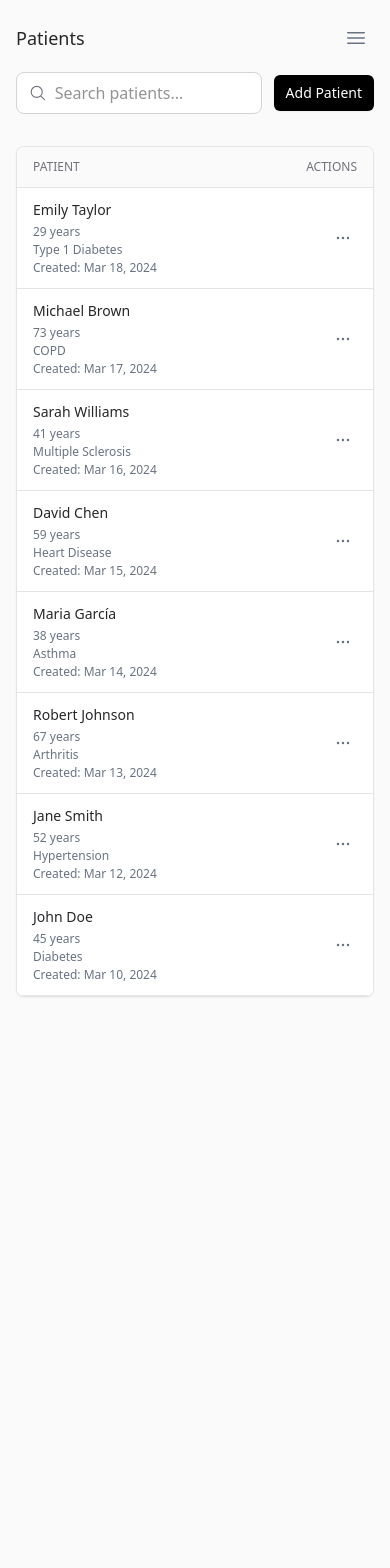
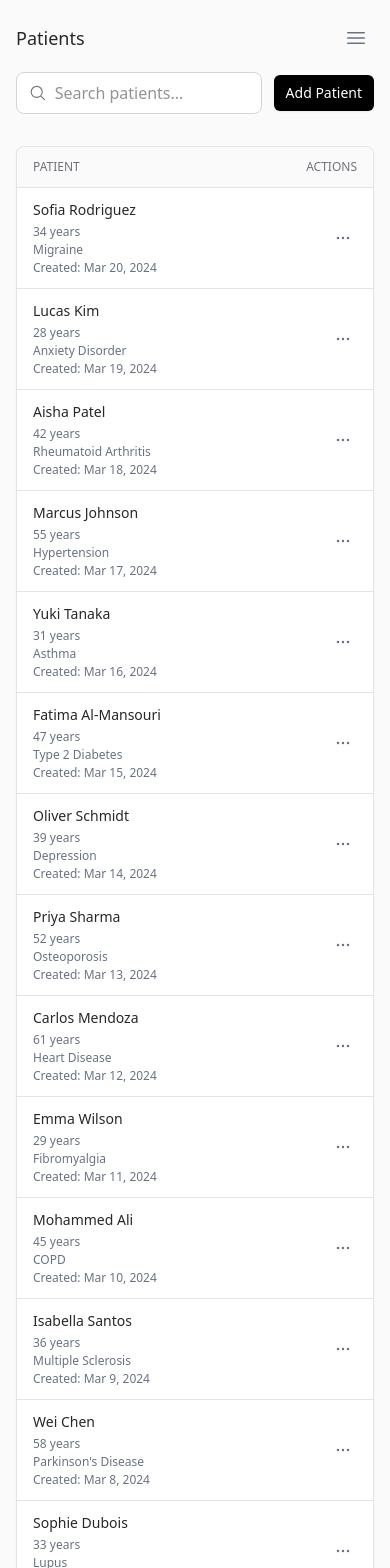
Before and after one commit to manumorante/track-patients, a React (Vite) app: page /patients in a window 390 px wide. Shown: the top 1568 px of the page. Before the commit the page ends 1013 px from the top, so only its background shows below. Built offline with nearby package versions, Linux system fonts and the light colour scheme.

Commit message:
feat: update Navigation component for improved responsiveness and modify patient data with new entries and updates for enhanced diversity in patient profiles

```diff
--- a/src/components/common/Navigation.tsx
+++ b/src/components/common/Navigation.tsx
@@ -23,7 +23,7 @@ export default function Navigation() {
     <>
       <div
         className={cx(
-          'fixed inset-y-0 left-0 z-40 w-64 transform bg-white transition-transform duration-200 ease-in-out sm:relative sm:w-52 sm:translate-x-0',
+          'fixed inset-y-0 left-0 z-40 w-64 shrink-0 transform bg-white transition-transform duration-200 ease-in-out sm:relative sm:w-52 sm:translate-x-0',
           isNavOpen ? 'translate-x-0' : '-translate-x-full',
         )}>
         <div className="space-y-4 p-4 sm:p-8">
--- a/src/data/patients.ts
+++ b/src/data/patients.ts
@@ -3,59 +3,242 @@ import type { Patient } from '@/types'
 export const patients: Patient[] = [
   {
     id: '1',
-    name: 'John Doe',
-    age: 45,
-    primaryCondition: 'Diabetes',
-    createdAt: '2024-03-10T10:30:00Z',
+    name: 'Sofia Rodriguez',
+    age: 34,
+    primaryCondition: 'Migraine',
+    createdAt: '2024-03-20T09:15:00Z',
+    updatedAt: '',
   },
   {
     id: '2',
-    name: 'Jane Smith',
-    age: 52,
-    primaryCondition: 'Hypertension',
-    createdAt: '2024-03-12T14:20:00Z',
+    name: 'Lucas Kim',
+    age: 28,
+    primaryCondition: 'Anxiety Disorder',
+    createdAt: '2024-03-19T11:20:00Z',
+    updatedAt: '',
   },
   {
     id: '3',
-    name: 'Robert Johnson',
-    age: 67,
-    primaryCondition: 'Arthritis',
-    createdAt: '2024-03-13T09:15:00Z',
+    name: 'Aisha Patel',
+    age: 42,
+    primaryCondition: 'Rheumatoid Arthritis',
+    createdAt: '2024-03-18T15:45:00Z',
+    updatedAt: '2024-03-19T10:20:00Z',
   },
   {
     id: '4',
-    name: 'Maria García',
-    age: 38,
-    primaryCondition: 'Asthma',
-    createdAt: '2024-03-14T11:45:00Z',
-    updatedAt: '2024-03-15T12:52:00Z',
+    name: 'Marcus Johnson',
+    age: 55,
+    primaryCondition: 'Hypertension',
+    createdAt: '2024-03-17T13:10:00Z',
+    updatedAt: '',
   },
   {
     id: '5',
-    name: 'David Chen',
-    age: 59,
-    primaryCondition: 'Heart Disease',
-    createdAt: '2024-03-15T13:10:00Z',
+    name: 'Yuki Tanaka',
+    age: 31,
+    primaryCondition: 'Asthma',
+    createdAt: '2024-03-16T16:30:00Z',
+    updatedAt: '',
   },
   {
     id: '6',
-    name: 'Sarah Williams',
-    age: 41,
-    primaryCondition: 'Multiple Sclerosis',
-    createdAt: '2024-03-16T15:30:00Z',
+    name: 'Fatima Al-Mansouri',
+    age: 47,
+    primaryCondition: 'Type 2 Diabetes',
+    createdAt: '2024-03-15T10:25:00Z',
+    updatedAt: '2024-03-16T14:30:00Z',
   },
   {
     id: '7',
-    name: 'Michael Brown',
-    age: 73,
-    primaryCondition: 'COPD',
-    createdAt: '2024-03-17T16:45:00Z',
+    name: 'Oliver Schmidt',
+    age: 39,
+    primaryCondition: 'Depression',
+    createdAt: '2024-03-14T14:50:00Z',
+    updatedAt: '',
   },
   {
     id: '8',
-    name: 'Emily Taylor',
+    name: 'Priya Sharma',
+    age: 52,
+    primaryCondition: 'Osteoporosis',
+    createdAt: '2024-03-13T09:40:00Z',
+    updatedAt: '',
+  },
+  {
+    id: '9',
+    name: 'Carlos Mendoza',
+    age: 61,
+    primaryCondition: 'Heart Disease',
+    createdAt: '2024-03-12T15:20:00Z',
+    updatedAt: '',
+  },
+  {
+    id: '10',
+    name: 'Emma Wilson',
     age: 29,
-    primaryCondition: 'Type 1 Diabetes',
-    createdAt: '2024-03-18T10:20:00Z',
+    primaryCondition: 'Fibromyalgia',
+    createdAt: '2024-03-11T11:45:00Z',
+    updatedAt: '2024-03-12T09:30:00Z',
+  },
+  {
+    id: '11',
+    name: 'Mohammed Ali',
+    age: 45,
+    primaryCondition: 'COPD',
+    createdAt: '2024-03-10T13:30:00Z',
+    updatedAt: '',
+  },
+  {
+    id: '12',
+    name: 'Isabella Santos',
+    age: 36,
+    primaryCondition: 'Multiple Sclerosis',
+    createdAt: '2024-03-09T16:15:00Z',
+    updatedAt: '2024-03-10T11:20:00Z',
+  },
+  {
+    id: '13',
+    name: 'Wei Chen',
+    age: 58,
+    primaryCondition: "Parkinson's Disease",
+    createdAt: '2024-03-08T10:50:00Z',
+    updatedAt: '',
+  },
+  {
+    id: '14',
+    name: 'Sophie Dubois',
+    age: 33,
+    primaryCondition: 'Lupus',
+    createdAt: '2024-03-07T14:40:00Z',
+    updatedAt: '',
+  },
+  {
+    id: '15',
+    name: "James O'Connor",
+    age: 49,
+    primaryCondition: 'Chronic Kidney Disease',
+    createdAt: '2024-03-06T11:35:00Z',
+    updatedAt: '',
+  },
+  {
+    id: '16',
+    name: 'Nadia Kowalski',
+    age: 41,
+    primaryCondition: 'Psoriasis',
+    createdAt: '2024-03-05T09:20:00Z',
+    updatedAt: '2024-03-06T15:40:00Z',
+  },
+  {
+    id: '17',
+    name: 'Raj Patel',
+    age: 54,
+    primaryCondition: 'Gout',
+    createdAt: '2024-03-04T13:45:00Z',
+    updatedAt: '',
+  },
+  {
+    id: '18',
+    name: 'Maria Gonzalez',
+    age: 37,
+    primaryCondition: 'Thyroid Disorder',
+    createdAt: '2024-03-03T15:50:00Z',
+    updatedAt: '2024-03-04T10:15:00Z',
+  },
+  {
+    id: '19',
+    name: 'Alexander Popov',
+    age: 63,
+    primaryCondition: "Alzheimer's Disease",
+    createdAt: '2024-03-02T10:15:00Z',
+    updatedAt: '',
+  },
+  {
+    id: '20',
+    name: 'Leila Hassan',
+    age: 46,
+    primaryCondition: 'Sickle Cell Anemia',
+    createdAt: '2024-03-01T16:25:00Z',
+    updatedAt: '2024-03-02T13:30:00Z',
+  },
+  {
+    id: '21',
+    name: 'Thomas Anderson',
+    age: 51,
+    primaryCondition: "Crohn's Disease",
+    createdAt: '2024-02-29T11:30:00Z',
+    updatedAt: '',
+  },
+  {
+    id: '22',
+    name: 'Mei Lin',
+    age: 39,
+    primaryCondition: 'Rheumatoid Arthritis',
+    createdAt: '2024-02-28T14:55:00Z',
+    updatedAt: '',
+  },
+  {
+    id: '23',
+    name: 'Gabriel Silva',
+    age: 57,
+    primaryCondition: 'Prostate Cancer',
+    createdAt: '2024-02-27T09:40:00Z',
+    updatedAt: '',
+  },
+  {
+    id: '24',
+    name: 'Ava Thompson',
+    age: 32,
+    primaryCondition: 'Endometriosis',
+    createdAt: '2024-02-26T15:35:00Z',
+    updatedAt: '2024-02-27T11:45:00Z',
+  },
+  {
+    id: '25',
+    name: 'Hassan Rahman',
+    age: 44,
+    primaryCondition: 'Hepatitis C',
+    createdAt: '2024-02-25T10:50:00Z',
+    updatedAt: '',
+  },
+  {
+    id: '26',
+    name: 'Elena Popov',
+    age: 48,
+    primaryCondition: 'Breast Cancer',
+    createdAt: '2024-02-24T13:25:00Z',
+    updatedAt: '2024-02-25T09:15:00Z',
+  },
+  {
+    id: '27',
+    name: 'Daniel Martinez',
+    age: 53,
+    primaryCondition: 'Stroke Recovery',
+    createdAt: '2024-02-23T09:10:00Z',
+    updatedAt: '',
+  },
+  {
+    id: '28',
+    name: 'Yuki Nakamura',
+    age: 35,
+    primaryCondition: 'Ulcerative Colitis',
+    createdAt: '2024-02-22T15:30:00Z',
+    updatedAt: '',
+  },
+  {
+    id: '29',
+    name: "Sarah O'Brien",
+    age: 60,
+    primaryCondition: 'Osteoarthritis',
+    createdAt: '2024-02-21T11:45:00Z',
+    updatedAt: '',
+  },
+  {
+    id: '30',
+    name: 'Kwame Mensah',
+    age: 42,
+    primaryCondition: 'HIV',
+    createdAt: '2024-02-20T14:00:00Z',
+    updatedAt: '2024-02-21T16:30:00Z',
   },
 ]
```
